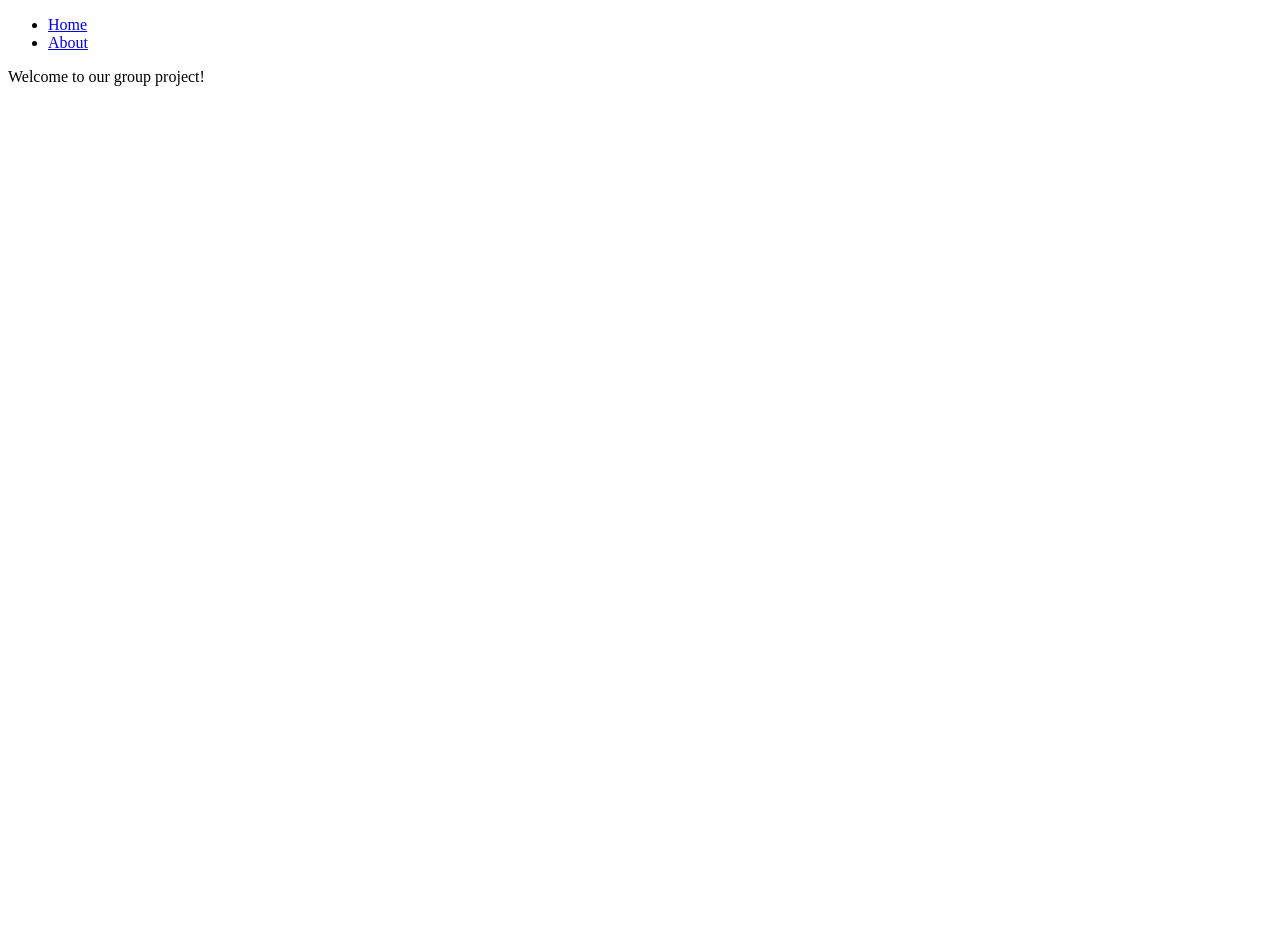
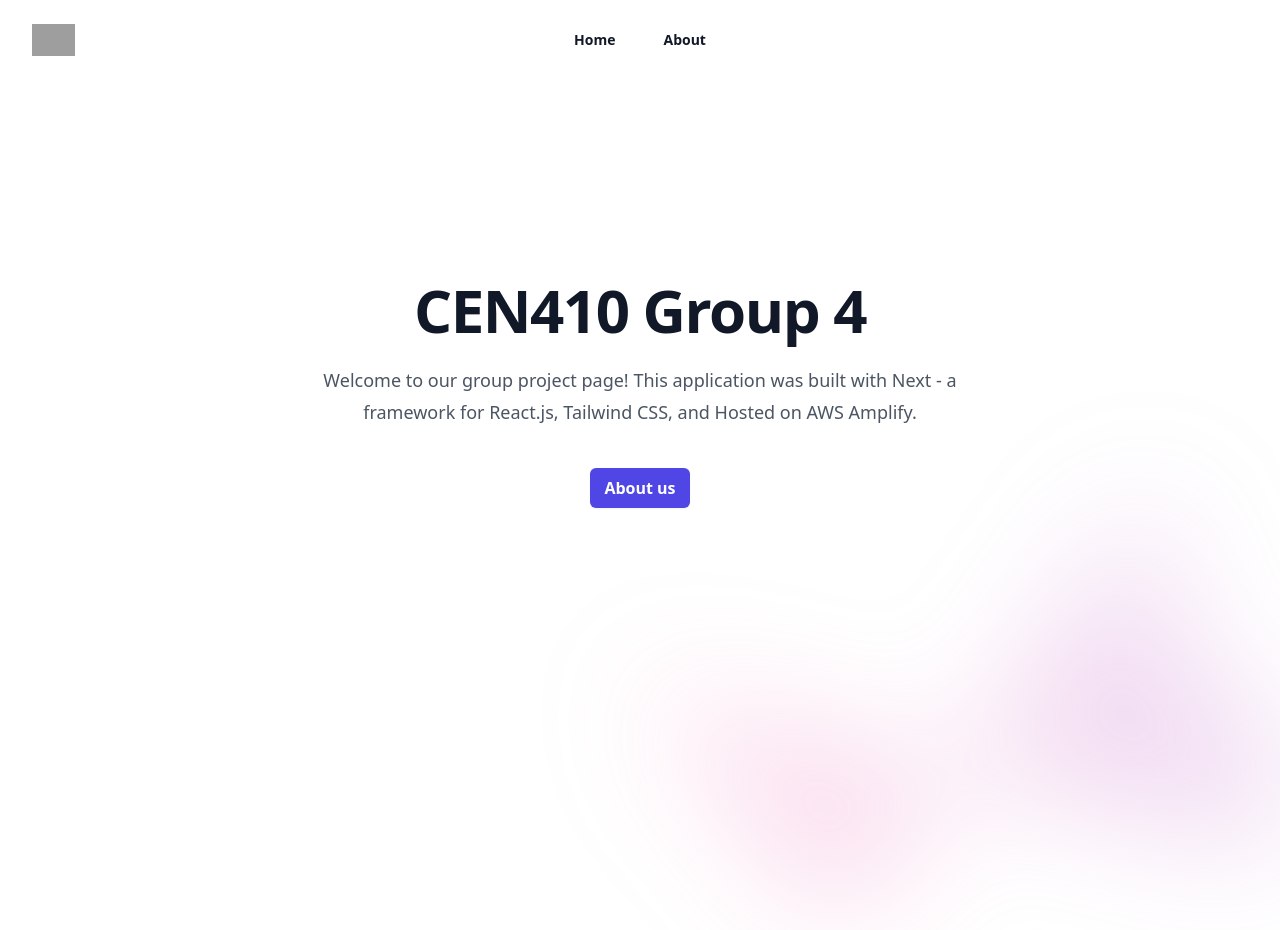
Before and after one commit to cen4010-fa21-g04/group-project, a Next.js app: page / in a window 1280 px wide. Before the commit the page ends 800 px from the top, so only its background shows below. Built offline with nearby package versions, Linux system fonts and the light colour scheme; grey boxes are pictures that could not be loaded.

Commit message:
implement tailwind and basic styling

```diff
--- a/components/layout.tsx
+++ b/components/layout.tsx
@@ -1,10 +1,52 @@
-import Navbar from './navbar';
+import Link from 'next/link';
 
 export default function Layout({ children }) {
   return (
-    <div>
-      <Navbar />
+    <>
+      <div className="px-6 pt-6 lg:px-8">
+        <nav className="flex items-center justify-between" aria-label="Global">
+          <div className="flex lg:flex-1">
+            <a href="#" className="-m-1.5 p-1.5">
+              <img
+                className="h-8"
+                src="https://tailwindui.com/img/logos/mark.svg?color=indigo&shade=600"
+                alt=""
+              />
+            </a>
+          </div>
+          <div className="hidden lg:flex lg:gap-x-12">
+            <Link
+              href="/"
+              className="text-sm font-semibold leading-6 text-gray-900"
+            >
+              Home
+            </Link>
+
+            <Link
+              href="/about"
+              className="text-sm font-semibold leading-6 text-gray-900"
+            >
+              About
+            </Link>
+          </div>
+          <div className="hidden lg:flex lg:flex-1 lg:justify-end"></div>
+        </nav>
+        <div role="dialog" aria-modal="true">
+          <div className="fixed inset-0 z-10 overflow-y-auto bg-white px-6 py-6 lg:hidden">
+            <div className="flex items-center justify-between">
+              <a href="#" className="-m-1.5 p-1.5">
+                <span className="sr-only">Your Company</span>
+                <img
+                  className="h-8"
+                  src="https://tailwindui.com/img/logos/mark.svg?color=indigo&shade=600"
+                  alt=""
+                />
+              </a>
+            </div>
+          </div>
+        </div>
+      </div>
       {children}
-    </div>
+    </>
   );
 }
--- a/package.json
+++ b/package.json
@@ -27,6 +27,9 @@
     "typescript": "4.9.5"
   },
   "devDependencies": {
-    "prettier": "^2.8.3"
+    "autoprefixer": "^10.4.13",
+    "postcss": "^8.4.21",
+    "prettier": "^2.8.3",
+    "tailwindcss": "^3.2.4"
   }
 }
--- a/pages/about/[id].tsx
+++ b/pages/about/[id].tsx
@@ -1,5 +1,4 @@
 import { memberComponents, memberIds } from '@/lib/data';
-import Link from 'next/link';
 import { useRouter } from 'next/router';
 import { useEffect, useState } from 'react';
 
@@ -24,10 +23,5 @@ export default function AboutId() {
   }, [router.isReady]);
 
   //returned html
-  return loaded ? (
-    <div>
-      <Link href="/about">Back</Link>
-      {memberComponents[id]}
-    </div>
-  ) : null;
+  return loaded ? memberComponents[id] : null;
 }
--- a/pages/about/index.tsx
+++ b/pages/about/index.tsx
@@ -1,17 +1,27 @@
 import { memberIds } from '@/lib/data';
 import Link from 'next/link';
+import { useRouter } from 'next/router';
 
 export default function About() {
+  const router = useRouter();
   return (
-    <div>
-      <h1>Welcome to the about page</h1>
-      <ul>
+    <div className="about">
+      <h1 className=" font-bold tracking-tight text-gray-900 sm:text-2xl">
+        Our Team
+      </h1>
+      <div className="about-grid">
         {memberIds.map((id) => (
-          <li key={id}>
-            <Link href={`/about/${id}`}>{id}</Link>
-          </li>
+          <div
+            className="about-card"
+            onClick={() => router.push(`/about/${id}`)}
+          >
+            <img />
+            <h6>{id}</h6>
+            <p>Developer</p>
+            <Link href={`/about/${id}`}>Learn more</Link>
+          </div>
         ))}
-      </ul>
+      </div>
     </div>
   );
 }
--- a/pages/index.tsx
+++ b/pages/index.tsx
@@ -1,19 +1,67 @@
 import Head from 'next/head';
+import Link from 'next/link';
 
 export default function Home() {
   return (
     <>
       <Head>
-        <title>Create Next App</title>
+        <title>CEN410 GROUP 4</title>
         <meta name="description" content="Generated by create next app" />
         <meta name="viewport" content="width=device-width, initial-scale=1" />
         <link rel="icon" href="/favicon.ico" />
       </Head>
-      <main>
-        <div>
-          <p>Welcome to our group project!</p>
-        </div>
-      </main>
+      <div className="isolate bg-white">
+        <main>
+          <div className="relative px-6 lg:px-8">
+            <div className="mx-auto max-w-2xl py-32 sm:py-48 lg:py-56">
+              <div className="text-center">
+                <h1 className="text-4xl font-bold tracking-tight text-gray-900 sm:text-6xl">
+                  CEN410 Group 4
+                </h1>
+                <p className="mt-6 text-lg leading-8 text-gray-600">
+                  Welcome to our group project page! This application was built
+                  with Next - a framework for React.js, Tailwind CSS, and Hosted
+                  on AWS Amplify.
+                </p>
+                <div className="mt-10 flex items-center justify-center gap-x-6">
+                  <Link
+                    href="/about"
+                    className="rounded-md bg-indigo-600 px-3.5 py-1.5 text-base font-semibold leading-7 text-white shadow-sm hover:bg-indigo-500 focus-visible:outline focus-visible:outline-2 focus-visible:outline-offset-2 focus-visible:outline-indigo-600"
+                  >
+                    About us
+                  </Link>
+                </div>
+              </div>
+            </div>
+            <div className="absolute inset-x-0 top-[calc(100%-13rem)] -z-10 transform-gpu overflow-hidden blur-3xl sm:top-[calc(100%-30rem)]">
+              <svg
+                className="relative left-[calc(50%+3rem)] h-[21.1875rem] max-w-none -translate-x-1/2 sm:left-[calc(50%+36rem)] sm:h-[42.375rem]"
+                viewBox="0 0 1155 678"
+                xmlns="http://www.w3.org/2000/svg"
+              >
+                <path
+                  fill="url(#ecb5b0c9-546c-4772-8c71-4d3f06d544bc)"
+                  fill-opacity=".3"
+                  d="M317.219 518.975L203.852 678 0 438.341l317.219 80.634 204.172-286.402c1.307 132.337 45.083 346.658 209.733 145.248C936.936 126.058 882.053-94.234 1031.02 41.331c119.18 108.451 130.68 295.337 121.53 375.223L855 299l21.173 362.054-558.954-142.079z"
+                />
+                <defs>
+                  <linearGradient
+                    id="ecb5b0c9-546c-4772-8c71-4d3f06d544bc"
+                    x1="1155.49"
+                    x2="-78.208"
+                    y1=".177"
+                    y2="474.645"
+                    gradientUnits="userSpaceOnUse"
+                  >
+                    <stop stop-color="#9089FC"></stop>
+                    <stop offset="1" stop-color="#FF80B5"></stop>
+                  </linearGradient>
+                </defs>
+              </svg>
+            </div>
+          </div>
+        </main>
+      </div>
     </>
   );
 }
--- /dev/null
+++ b/postcss.config.js
@@ -0,0 +1,6 @@
+module.exports = {
+  plugins: {
+    tailwindcss: {},
+    autoprefixer: {},
+  },
+}
--- a/styles/globals.css
+++ b/styles/globals.css
@@ -1 +1,46 @@
-/*# sourceMappingURL=globals.css.map */
+@tailwind base;
+@tailwind components;
+@tailwind utilities;
+.about {
+  padding: 4rem;
+}
+.about h1 {
+  font-size: 2rem;
+}
+
+.about-grid {
+  display: flex;
+  gap: 1rem;
+  margin-top: 2rem;
+  flex-wrap: wrap;
+  justify-content: space-between;
+}
+
+.about-card {
+  flex: 0 1 24%;
+  padding: 1rem;
+  border-radius: 5px;
+  cursor: pointer;
+  background-color: transparent;
+  transition: background-color 0.35s ease;
+}
+.about-card:hover {
+  background-color: #e8e0ff;
+}
+.about-card img {
+  background-color: #4400ff;
+  width: 100%;
+  height: 300px;
+  border-radius: 5px;
+  margin-bottom: 0.5rem;
+}
+.about-card p {
+  color: #574aca;
+  margin-bottom: 0.25rem;
+}
+.about-card a {
+  background-color: #424242;
+  color: #fff;
+  border-radius: 3px;
+  padding: 0.25rem 1rem;
+}/*# sourceMappingURL=globals.css.map */
--- a/styles/globals.scss
+++ b/styles/globals.scss
@@ -0,0 +1,5 @@
+@tailwind base;
+@tailwind components;
+@tailwind utilities;
+
+@import './about';
--- /dev/null
+++ b/tailwind.config.js
@@ -0,0 +1,12 @@
+/** @type {import('tailwindcss').Config} */
+module.exports = {
+  content: [
+    './app/**/*.{js,ts,jsx,tsx}',
+    './pages/**/*.{js,ts,jsx,tsx}',
+    './components/**/*.{js,ts,jsx,tsx}',
+  ],
+  theme: {
+    extend: {},
+  },
+  plugins: [],
+};
```
Also changed, not shown: styles/_about.scss (added, +46 -0 lines), 2 other files (tests, documents, lock files or other folders).
